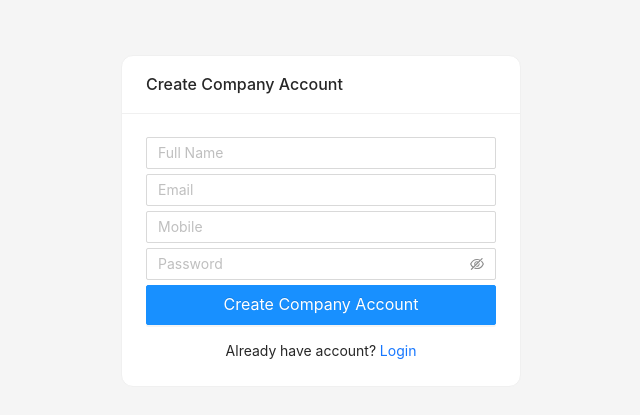
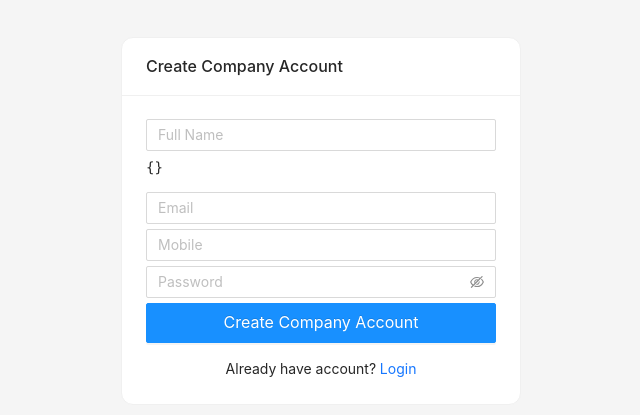
Before and after one commit to asifwebsoft/team-crm, a Next.js app in the folder frontend/: page /signup in a window 1280 px wide. Shown: the part 179-594 px from the top of the page, without its empty margins (319-959 px from the left). Built offline with nearby package versions, Linux system fonts and the light colour scheme.

Commit message:
strigify fix

```diff
--- a/frontend/pages/signup.js
+++ b/frontend/pages/signup.js
@@ -137,6 +137,9 @@ export default function Signup() {
 
           }}
         />
+        <pre>
+          {JSON.stringify(errors, null, 2)}
+        </pre>
 
         {errors.full_name && (
           <div
```
